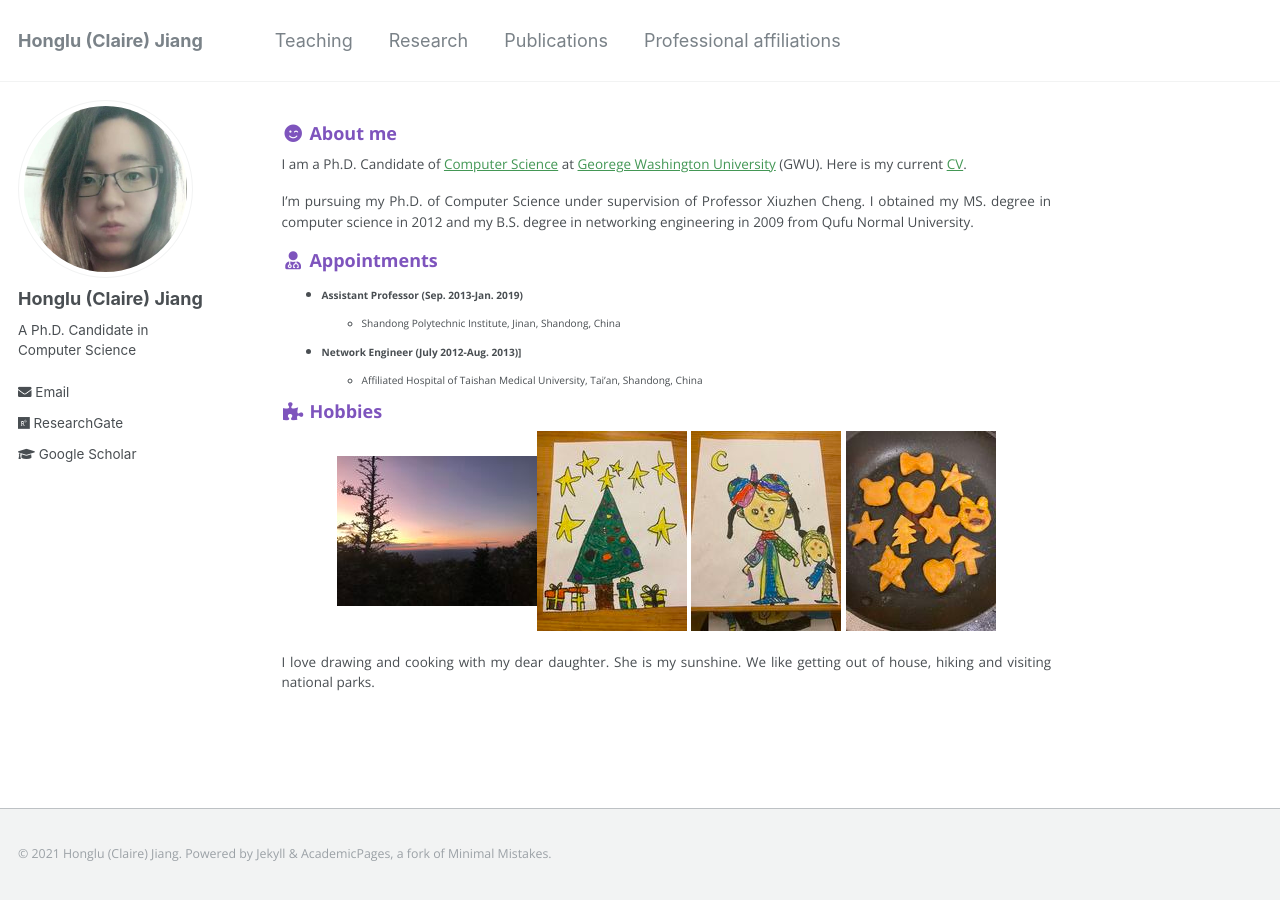
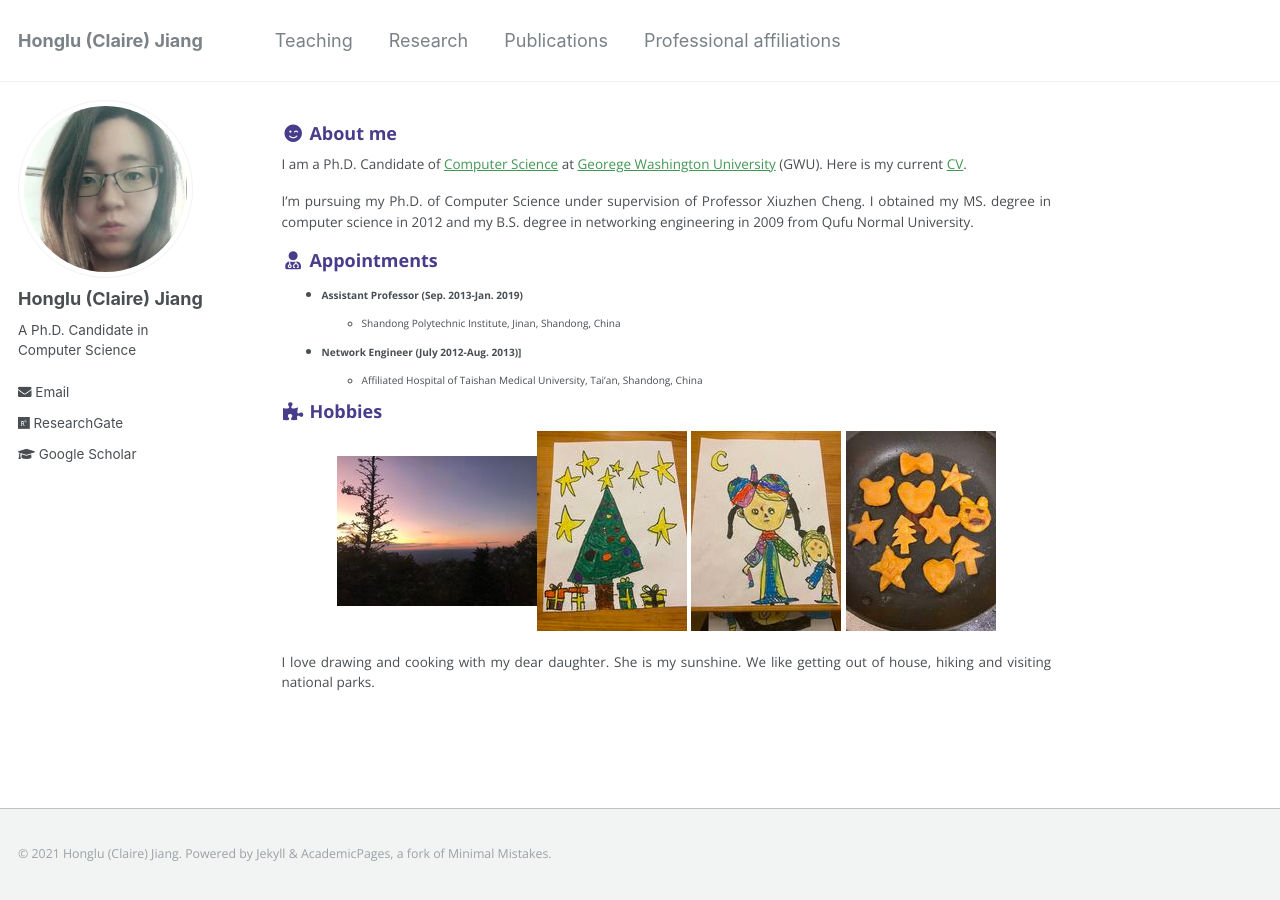
Before and after one commit to hljiang0720/hljiang.github.io, a Jekyll site: the page built from _pages/about.md, in a window 1280 px wide. Built offline with Jekyll 4.4.1, drawn with Linux system fonts in a browser that asks for light colours.

Commit message:
Update _page.scss

```diff
--- a/_sass/_page.scss
+++ b/_sass/_page.scss
@@ -55,7 +55,7 @@
      h3 {
         font-size: $type-size-5;
         margin-bottom: 0.5em;
-    color: #7e54bd;
+    color: #483d8b;
   }
 
    h4 {
```
